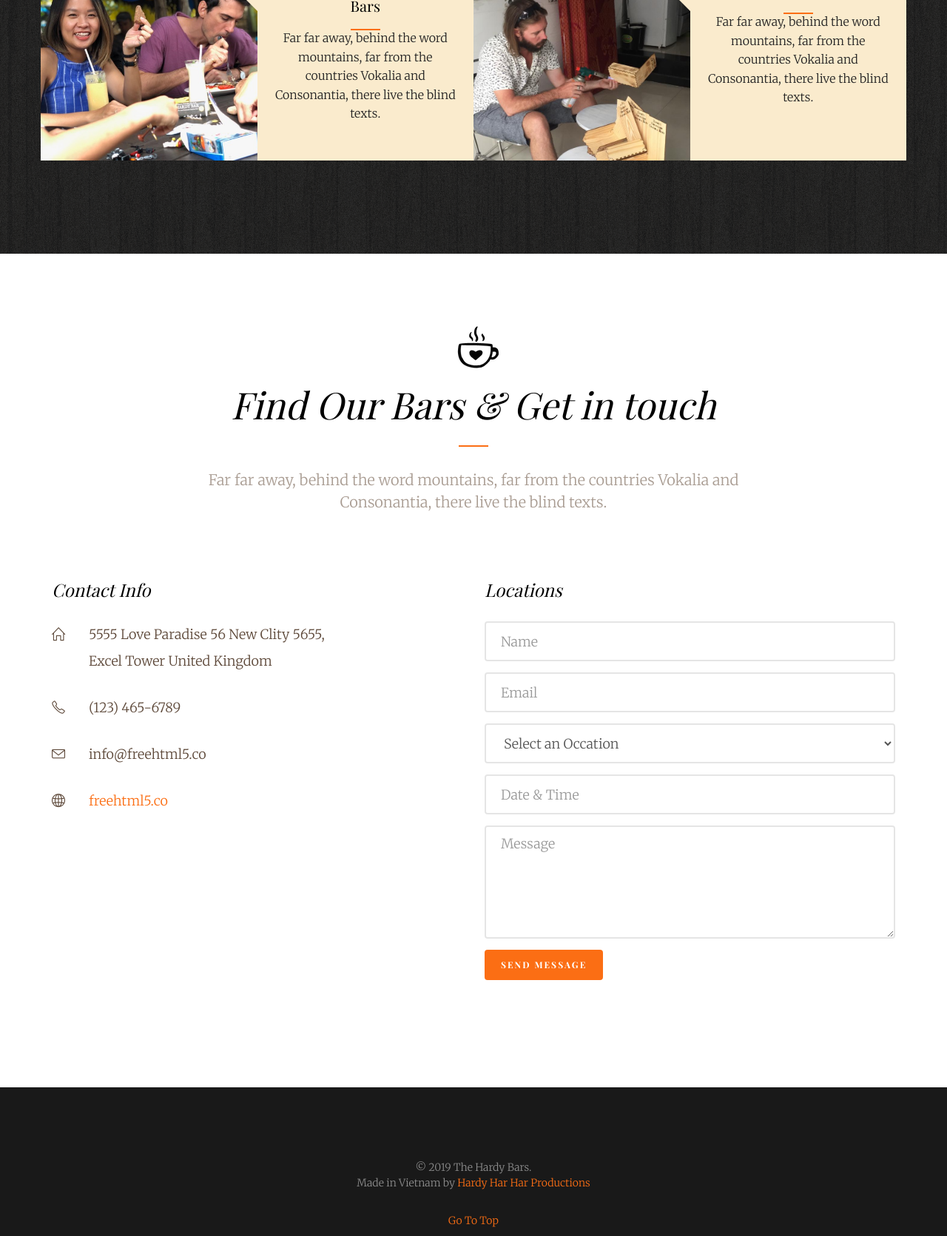
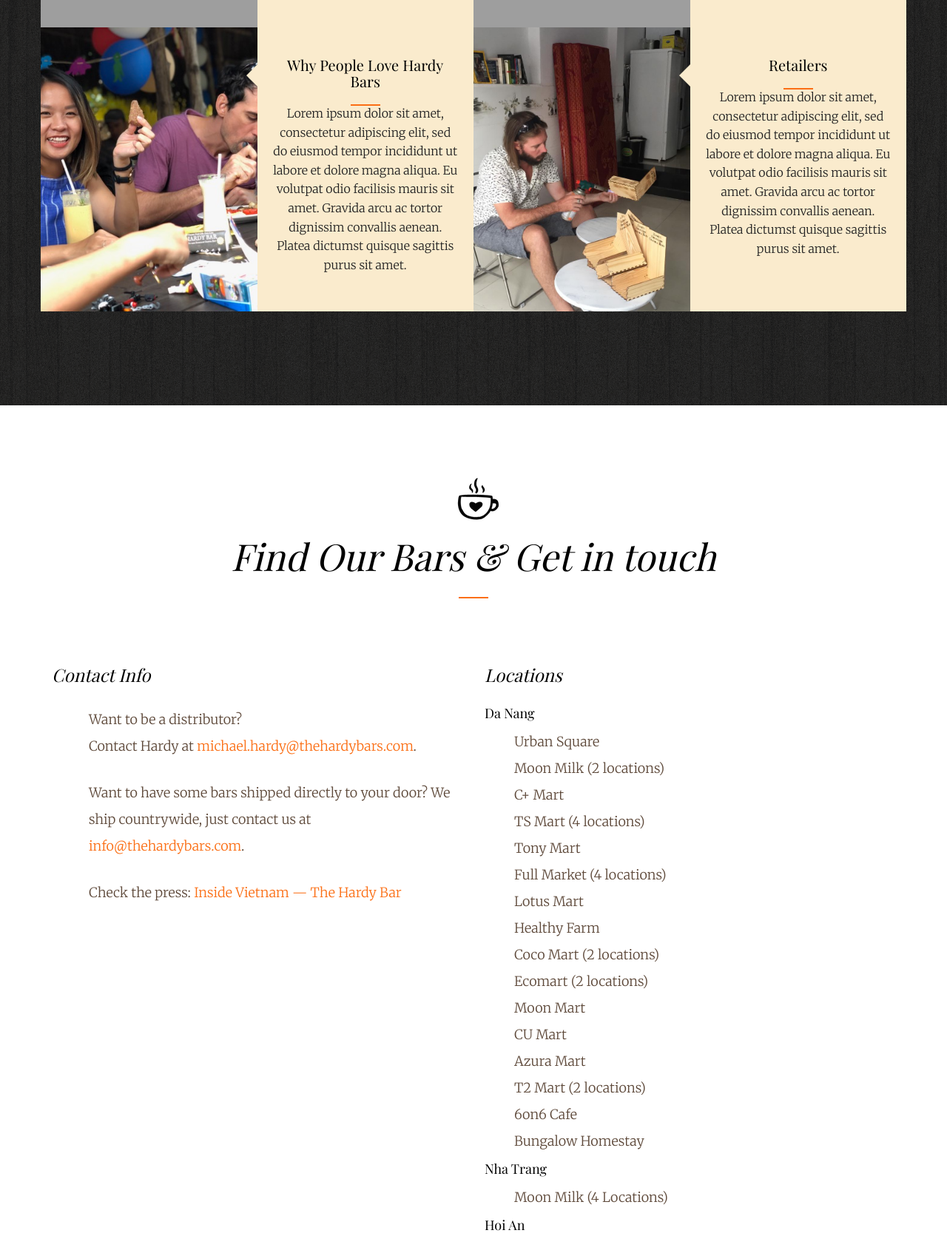
Before and after one commit to wildeink/hardybars, a plain HTML site: page index.html in a window 1280 px wide. Shown: the part 2056-3727 px from the top of the page at 74% size. Drawn offline with nearby package versions, Linux system fonts and the light colour scheme; grey boxes are pictures that could not be loaded; files whose address does not match are found by name; a web font is replaced by a local one.

Commit message:
added locations && contact

```diff
--- a/css/style.css
+++ b/css/style.css
@@ -543,7 +543,7 @@
 }
 @media screen and (max-width: 768px) {
   #fh5co-featured {
-    padding: 5em 0;
+    padding: 3em 0;
   }
 }
 #fh5co-featured .fh5co-heading .heading {
@@ -556,7 +556,7 @@
   width: 64px;
   position: absolute;
   content: "";
-  background: url(../images/0103-served-plate_64.png) no-repeat;
+  /*background: url(../images/0103-served-plate_64.png) no-repeat; */
   top: 0;
   left: 50%;
   margin-top: -50px;
@@ -777,7 +777,7 @@
   width: 64px;
   position: absolute;
   content: "";
-  background: url(../images/0401-vegan.png) no-repeat;
+  /*background: url(../images/0401-vegan.png) no-repeat; */
   top: 0;
   left: 50%;
   margin-top: -50px;
@@ -913,7 +913,7 @@
   width: 49px;
   position: absolute;
   content: "";
-  background: url(../images/0402-chef.png) no-repeat;
+ /* background: url(../images/0402-chef.png) no-repeat; */
   top: 0;
   left: 50%;
   margin-top: -50px;
@@ -1355,4 +1355,10 @@
   padding-bottom: 40px;
 }
 
+.locations li {
+  padding: 0;
+  margin: 0;
+  list-style: none;
+}
+
 /*# sourceMappingURL=style.css.map */
--- a/index.html
+++ b/index.html
@@ -1,9 +1,11 @@
-
 <!DOCTYPE html>
 <!--[if lt IE 7]>      <html class="no-js lt-ie9 lt-ie8 lt-ie7"> <![endif]-->
 <!--[if IE 7]>         <html class="no-js lt-ie9 lt-ie8"> <![endif]-->
 <!--[if IE 8]>         <html class="no-js lt-ie9"> <![endif]-->
-<!--[if gt IE 8]><!--> <html class="no-js"> <!--<![endif]-->
+<!--[if gt IE 8]><!-->
+<html class="no-js">
+<!--<![endif]-->
+
 <head>
   <meta charset="utf-8">
   <meta http-equiv="X-UA-Compatible" content="IE=edge">
@@ -28,11 +30,11 @@
 	 -->
 
   <!-- Facebook and Twitter integration -->
-	<meta property="og:title" content=""/>
-	<meta property="og:image" content=""/>
-	<meta property="og:url" content=""/>
-	<meta property="og:site_name" content=""/>
-	<meta property="og:description" content=""/>
+  <meta property="og:title" content="" />
+  <meta property="og:image" content="" />
+  <meta property="og:url" content="" />
+  <meta property="og:site_name" content="" />
+  <meta property="og:description" content="" />
   <meta name="twitter:title" content="" />
   <meta name="twitter:image" content="" />
   <meta name="twitter:url" content="" />
@@ -41,7 +43,9 @@
   <!-- Place favicon.ico and apple-touch-icon.png in the root directory -->
   <link rel="shortcut icon" href="favicon.ico">
 
-	<link href='https://fonts.googleapis.com/css?family=Playfair+Display:400,700,400italic,700italic|Merriweather:300,400italic,300italic,400,700italic' rel='stylesheet' type='text/css'>
+  <link
+    href='https://fonts.googleapis.com/css?family=Playfair+Display:400,700,400italic,700italic|Merriweather:300,400italic,300italic,400,700italic'
+    rel='stylesheet' type='text/css'>
 
   <!-- Animate.css -->
   <link rel="stylesheet" href="css/animate.css">
@@ -66,6 +70,7 @@
 	<script src="js/respond.min.js"></script>
 	<![endif]-->
 </head>
+
 <body>
 
   <div id="fh5co-container">
@@ -120,8 +125,10 @@
       <div class="fh5co-2col fh5co-bg to-animate-2" style="background-image: url(images/bar03.jpg)"></div>
       <div class="fh5co-2col fh5co-text">
         <h2 class="heading to-animate">About the Bars</h2>
-				<p class="to-animate"><span class="firstcharacter">P</span>acked with goodness like Rolled Oats, Walnuts, Almonds, Raisins and Peanut Butter, along with boosters like Coconut Oil and Honey, Hardy Bars will give you a natural boost of energy, and most of all, make you feel Hardy!</p>
-				<p class="text-center to-animate"><a href="#" data-nav-section="contact" class="btn btn-primary btn-outline">Get in touch</a></p>
+        <p class="to-animate"><span class="firstcharacter">P</span>acked with goodness like Rolled Oats, Walnuts,
+          Almonds, Raisins and Peanut Butter, along with boosters like Coconut Oil and Honey, Hardy Bars will give you a
+          natural boost of energy, and most of all, make you feel Hardy!</p>
+        <p class="text-center to-animate"><a href="#contact" class="btn btn-primary btn-outline">Get in touch</a></p>
       </div>
     </div>
 
@@ -131,7 +138,7 @@
       <div class="container">
         <div class="row text-center fh5co-heading row-padded">
           <div class="col-md-8 col-md-offset-2">
-						<h2 class="heading to-animate">Hardy Bars</h2>
+            <h2 class="heading to-animate">Our Product</h2>
             <p class="sub-heading to-animate">Homemade Granola Bars</p>
           </div>
         </div>
@@ -142,7 +149,7 @@
               <div class="fh5co-v-col-2 fh5co-text fh5co-special-1 arrow-left">
                 <h2>What are Hardy Bars?</h2>
                 <span class="pricing"></span>
-								<p>Far far away, behind the word mountains, far from the countries Vokalia and Consonantia, there live the blind texts.</p>
+                <p>Lorem ipsum dolor sit amet, consectetur adipiscing elit, sed do eiusmod tempor incididunt ut labore et dolore magna aliqua. Eu volutpat odio facilisis mauris sit amet. Gravida arcu ac tortor dignissim convallis aenean. Platea dictumst quisque sagittis purus sit amet.</p>
               </div>
             </div>
             <div class="fh5co-v-half to-animate-2">
@@ -150,7 +157,7 @@
               <div class="fh5co-v-col-2 fh5co-text fh5co-special-1 arrow-left">
                 <h2>Development</h2>
                 <span class="pricing"></span>
-								<p>Far far away, behind the word mountains, far from the countries Vokalia and Consonantia, there live the blind texts.</p>
+                <p>Lorem ipsum dolor sit amet, consectetur adipiscing elit, sed do eiusmod tempor incididunt ut labore et dolore magna aliqua. Eu volutpat odio facilisis mauris sit amet. Gravida arcu ac tortor dignissim convallis aenean. Platea dictumst quisque sagittis purus sit amet.</p>
               </div>
             </div>
 
@@ -163,15 +170,16 @@
               <div class="fh5co-v-col-2 fh5co-text fh5co-special-1 arrow-left">
                 <h2>Why People Love Hardy Bars</h2>
                 <span class="pricing"></span>
-								<p>Far far away, behind the word mountains, far from the countries Vokalia and Consonantia, there live the blind texts.</p>
+                <p>Lorem ipsum dolor sit amet, consectetur adipiscing elit, sed do eiusmod tempor incididunt ut labore et dolore magna aliqua. Eu volutpat odio facilisis mauris sit amet. Gravida arcu ac tortor dignissim convallis aenean. Platea dictumst quisque sagittis purus sit amet.</p>
               </div>
             </div>
             <div class="fh5co-v-half to-animate-2">
-							<div class="fh5co-v-col-2 fh5co-bg-img" style="background-image: url(images/IMG-20191106-WA0001.jpg)"></div>
+              <div class="fh5co-v-col-2 fh5co-bg-img" style="background-image: url(images/IMG-20191106-WA0001.jpg)">
+              </div>
               <div class="fh5co-v-col-2 fh5co-text fh5co-special-1 arrow-left">
                 <h2>Retailers</h2>
                 <span class="pricing"></span>
-								<p>Far far away, behind the word mountains, far from the countries Vokalia and Consonantia, there live the blind texts.</p>
+                <p>Lorem ipsum dolor sit amet, consectetur adipiscing elit, sed do eiusmod tempor incididunt ut labore et dolore magna aliqua. Eu volutpat odio facilisis mauris sit amet. Gravida arcu ac tortor dignissim convallis aenean. Platea dictumst quisque sagittis purus sit amet.</p>
               </div>
             </div>
 
@@ -519,12 +527,14 @@
 			</div>
 		</div>
  -->
+    <a href="#contact" name="contact"></a>
     <div id="fh5co-contact" data-section="contact">
+
       <div class="container">
         <div class="row text-center fh5co-heading row-padded">
           <div class="col-md-8 col-md-offset-2">
             <h2 class="heading to-animate">Find Our Bars & Get in touch</h2>
-						<p class="sub-heading to-animate">Far far away, behind the word mountains, far from the countries Vokalia and Consonantia, there live the blind texts.</p>
+            <p class="sub-heading to-animate"></p>
           </div>
         </div>
         <div class="row">
@@ -532,47 +542,65 @@
             <h3>Contact Info</h3>
             <ul class="fh5co-contact-info">
               <li class="fh5co-contact-address ">
-								<i class="icon-home"></i>
-								5555 Love Paradise 56 New Clity 5655, <br>Excel Tower United Kingdom
+                Want to be a distributor? <br />
+                Contact Hardy at <a href="mailto:michael.hardy@thehardybars.com" target="_blank">michael.hardy@thehardybars.com</a>.
               </li>
-							<li><i class="icon-phone"></i> (123) 465-6789</li>
-							<li><i class="icon-envelope"></i>info@freehtml5.co</li>
-							<li><i class="icon-globe"></i> <a href="http://freehtml5.co/" target="_blank">freehtml5.co</a></li>
+              <li>Want to have some bars shipped directly to your door? We ship countrywide, just contact us at <a href="info@thehardybars.com">info@thehardybars.com</a>.</li>
+              <li>Check the press: <a href="https://insidevietnam.travel/hardy-bar/" target="_blank">Inside Vietnam &mdash; The Hardy Bar</a></li>
             </ul>
           </div>
           <div class="col-md-6 to-animate-2">
             <h3>Locations</h3>
             <div class="form-group ">
-							<label for="name" class="sr-only">Name</label>
-							<input id="name" class="form-control" placeholder="Name" type="text">
-						</div>
-						<div class="form-group ">
-							<label for="email" class="sr-only">Email</label>
-							<input id="email" class="form-control" placeholder="Email" type="email">
-						</div>
-						<div class="form-group">
-							<label for="occation" class="sr-only">Occation</label>
-							<select class="form-control" id="occation">
-								<option>Select an Occation</option>
-							  <option>Wedding Ceremony</option>
-							  <option>Birthday</option>
-							  <option>Others</option>
-							</select>
-						</div>
-						<div class="form-group ">
-							<label for="date" class="sr-only">Date</label>
-							<input id="date" class="form-control" placeholder="Date &amp; Time" type="text">
-						</div>
+              <h4>Da Nang</h4>
+              <ul class="locations">
+                <li>Urban Square</li>
+                <li>Moon Milk (2 locations)</li>
+                <li>C+ Mart</li>
+                <li>TS Mart (4 locations)</li>
+                <li>Tony Mart</li>
+                <li>Full Market (4 locations)</li>
+                <li>Lotus Mart</li>
+                <li>Healthy Farm</li>
+                <li>Coco Mart (2 locations)</li>
+                <li>Ecomart (2 locations)</li>
+                <li>Moon Mart</li>
+                <li>CU Mart</li>
+                <li>Azura Mart</li>
+                <li>T2 Mart (2 locations) </li>
+                <li>6on6 Cafe</li>
+                <li>Bungalow Homestay</li>
+              </ul>
 
+              <h4>Nha Trang </h4>
+              <ul class="locations">
+                <li>Moon Milk (4 Locations)</li>
+              </ul>
 
+              <h4>Hoi An</h4>
+              <ul class="locations">
+                <li>Moon Milk</li>
+                <li>Xanh Xanh Shop ( Locations)</li>
+                <li>AP Mart</li>
+                <li>Love.Ly Hostel</li>
+              </ul>
 
-						<div class="form-group ">
-							<label for="message" class="sr-only">Message</label>
-							<textarea name="" id="message" cols="30" rows="5" class="form-control" placeholder="Message"></textarea>
-						</div>
-						<div class="form-group ">
-							<input class="btn btn-primary" value="Send Message" type="submit">
-						</div>
+              <h4>Phong Nha</h4>
+              <ul class="locations">
+                <li>Momma D's Rooftop Lounge</li>
+                <li>Hai Van Pass</li>
+                <li>Rock Cafe</li>
+              </ul>
+
+              <h4>Saigon</h4>
+              <ul class="locations">
+                <li>Fresyo (2 locations)</li>
+                <li>U&I Shop</li>
+                <li>Brim Shop</li>
+                <li>L Cafe</li>
+                <li>Hue Ecology</li>
+                <li>Phuong Ha Grocery</li>
+              </ul>
           </div>
         </div>
       </div>
@@ -585,7 +613,8 @@
     <div class="container">
       <div class="row">
         <div class="col-md-12 text-center">
-					<p class="to-animate fadeIn animated">© 2019 The Hardy Bars. <br> Made in Vietnam by <a href="#" target="_blank">Hardy Har Har Productions</a>
+          <p class="to-animate fadeIn animated">© 2019 The Hardy Bars. <br> Made in Vietnam by <a href="#"
+              target="_blank">Hardy Har Har Productions</a>
           </p>
           <p class="text-center to-animate"><a href="#" class="js-gotop">Go To Top</a></p>
         </div>
@@ -632,4 +661,5 @@
   <script src="js/main.js"></script>
 
 </body>
+
 </html>
--- /dev/null
+++ b/toDo.txt
@@ -0,0 +1,6 @@
+##################
+- optimize photos
+- ask Mike about 4th photo -- should be photo of bars
+- make sure cross device/brower compat.
+- ask Mike for social media LINKS
+- text for 4 squares
```
Lines whose indentation alone changed are shown as unchanged.
